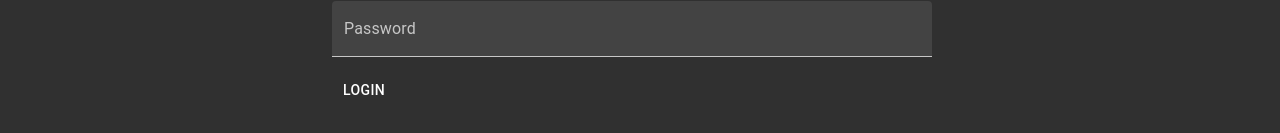
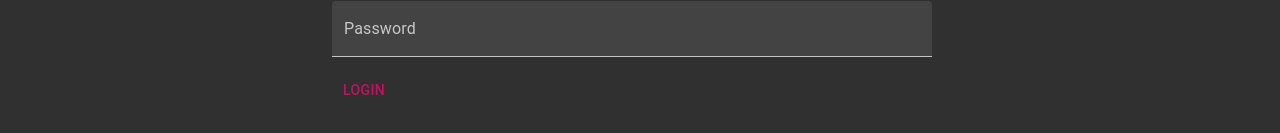
Before and after one commit to satishnaikawadi2011/shopping-heaven-admin, a React (Create React App) app: page / in a window 1280 px wide. Shown: the part 435-568 px from the top of the page. Built offline with nearby package versions, Linux system fonts and the light colour scheme; what apisauce would draw is missing.

Commit message:
Changed all button colors.

```diff
--- a/src/App.tsx
+++ b/src/App.tsx
@@ -41,6 +41,10 @@ function App() {
 					{
 						main: '#c51162'
 					},
+				secondary:
+					{
+						main: '#651fff'
+					},
 				type:
 
 						isDark ? 'dark' :
--- a/src/components/form/SubmitButton.tsx
+++ b/src/components/form/SubmitButton.tsx
@@ -13,7 +13,13 @@ interface SubmitButtonProps {
 const SubmitButton: React.FC<SubmitButtonProps> = ({ variant, style, title, loading, disabled }) => {
 	const { handleSubmit } = useFormikContext();
 	return (
-		<Button style={style} variant={variant} disabled={disabled || loading} onClick={handleSubmit as any}>
+		<Button
+			style={style}
+			color="primary"
+			variant={variant}
+			disabled={disabled || loading}
+			onClick={handleSubmit as any}
+		>
 			{title}
 		</Button>
 	);
--- a/src/pages/categories/Index.tsx
+++ b/src/pages/categories/Index.tsx
@@ -91,6 +91,7 @@ const CategoryHome: React.FC<RouteComponentProps> = ({ history }) => {
 					<Button
 						variant="contained"
 						className={classes.addBtn}
+						color="primary"
 						onClick={() => setOpen(true)}
 						startIcon={<AddIcon />}
 					>
--- a/src/pages/products/EditProduct.tsx
+++ b/src/pages/products/EditProduct.tsx
@@ -1,4 +1,4 @@
-import { Button, makeStyles, Typography } from '@material-ui/core';
+import { Button, makeStyles, Typography, useTheme } from '@material-ui/core';
 import React, { useEffect, useState } from 'react';
 import ArrowBackIcon from '@material-ui/icons/ArrowBack';
 import { RouteComponentProps } from 'react-router';
@@ -48,6 +48,7 @@ const useStyles = makeStyles((props) => ({
 	}
 
 const EditProduct: React.FC<RouteComponentProps<{ id: string }>> = ({ match, history }) => {
+	const theme = useTheme();
 	const productId = match.params.id;
 	const [isSnackbarOpen, setIsSnackbarOpen] = useState(false)
 	const [updateLoad, setUpdateLoad] = useState(false);
@@ -155,7 +156,8 @@ const EditProduct: React.FC<RouteComponentProps<{ id: string }>> = ({ match, his
 					<Button
 						onClick={() => history.goBack()}
 						variant="contained"
-						className={classes.backBtn}
+							className={classes.backBtn}
+							color='primary'
 						startIcon={<ArrowBackIcon />}
 					>
 						Go Back
@@ -199,7 +201,8 @@ const EditProduct: React.FC<RouteComponentProps<{ id: string }>> = ({ match, his
 							{uploading ? <AppLoader height={100} width={100}/> :<ImageCard title={product.title!} image={`${IMAGE_URL_PREFIX}${image ? image :product.image}`} />}
 							<Button
 								variant="contained"
-								component="label"
+									component="label"
+									color='secondary'
 								className={classes.uploadButton}
 >
   Upload File
--- a/src/pages/products/index.tsx
+++ b/src/pages/products/index.tsx
@@ -97,6 +97,7 @@ const Index: React.FC<RouteComponentProps> = ({ history }) => {
 						variant="contained"
 						className={classes.addBtn}
 						onClick={handleAddProduct}
+						color="primary"
 						startIcon={<AddIcon />}
 					>
 						Add Product
```
